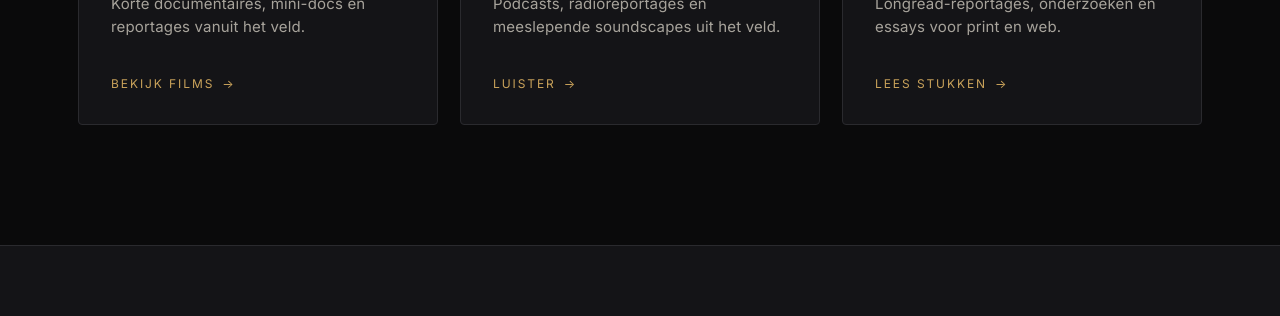
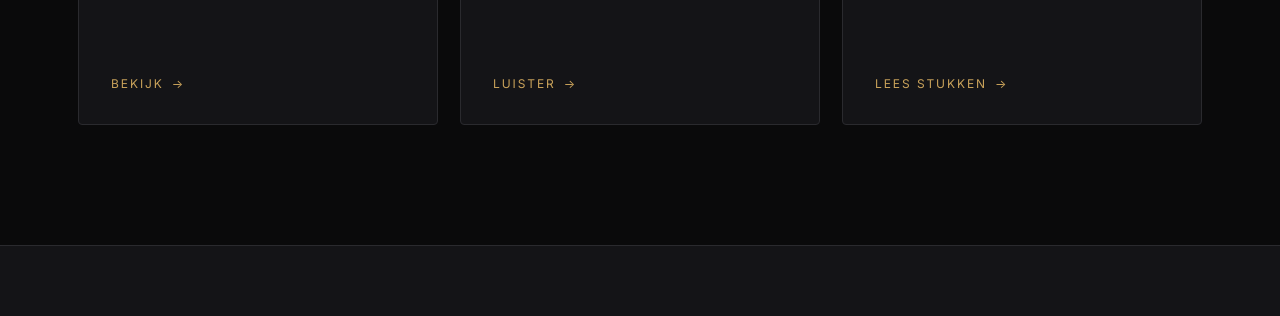
Before and after one commit to liesneirinckx/portfolio, a plain HTML site: page index.html in a window 1280 px wide. Shown: the part 1209-1525 px from the top of the page. Drawn offline with nearby package versions, Linux system fonts and the light colour scheme.

Commit message:
change request

```diff
--- a/index.html
+++ b/index.html
@@ -61,8 +61,7 @@
           </span>
           <span class="dcard__num" data-index="01">Beweging</span>
           <h3>Video</h3>
-          <p>Korte documentaires, mini-docs en reportages vanuit het veld.</p>
-          <span class="go">Bekijk films <span class="arrow">→</span></span>
+          <span class="go">Bekijk <span class="arrow">→</span></span>
         </a>
 
         <a class="dcard reveal" href="audio.html">
@@ -71,7 +70,6 @@
           </span>
           <span class="dcard__num" data-index="02">Geluid</span>
           <h3>Audio</h3>
-          <p>Podcasts, radioreportages en meeslepende soundscapes uit het veld.</p>
           <span class="go">Luister <span class="arrow">→</span></span>
         </a>
 
@@ -81,7 +79,6 @@
           </span>
           <span class="dcard__num" data-index="03">Woorden</span>
           <h3>Tekst</h3>
-          <p>Longread-reportages, onderzoeken en essays voor print en web.</p>
           <span class="go">Lees stukken <span class="arrow">→</span></span>
         </a>
       </div>
```
Also changed, not shown: about.html (+1 -1 lines), text.html (+2 -3 lines).
